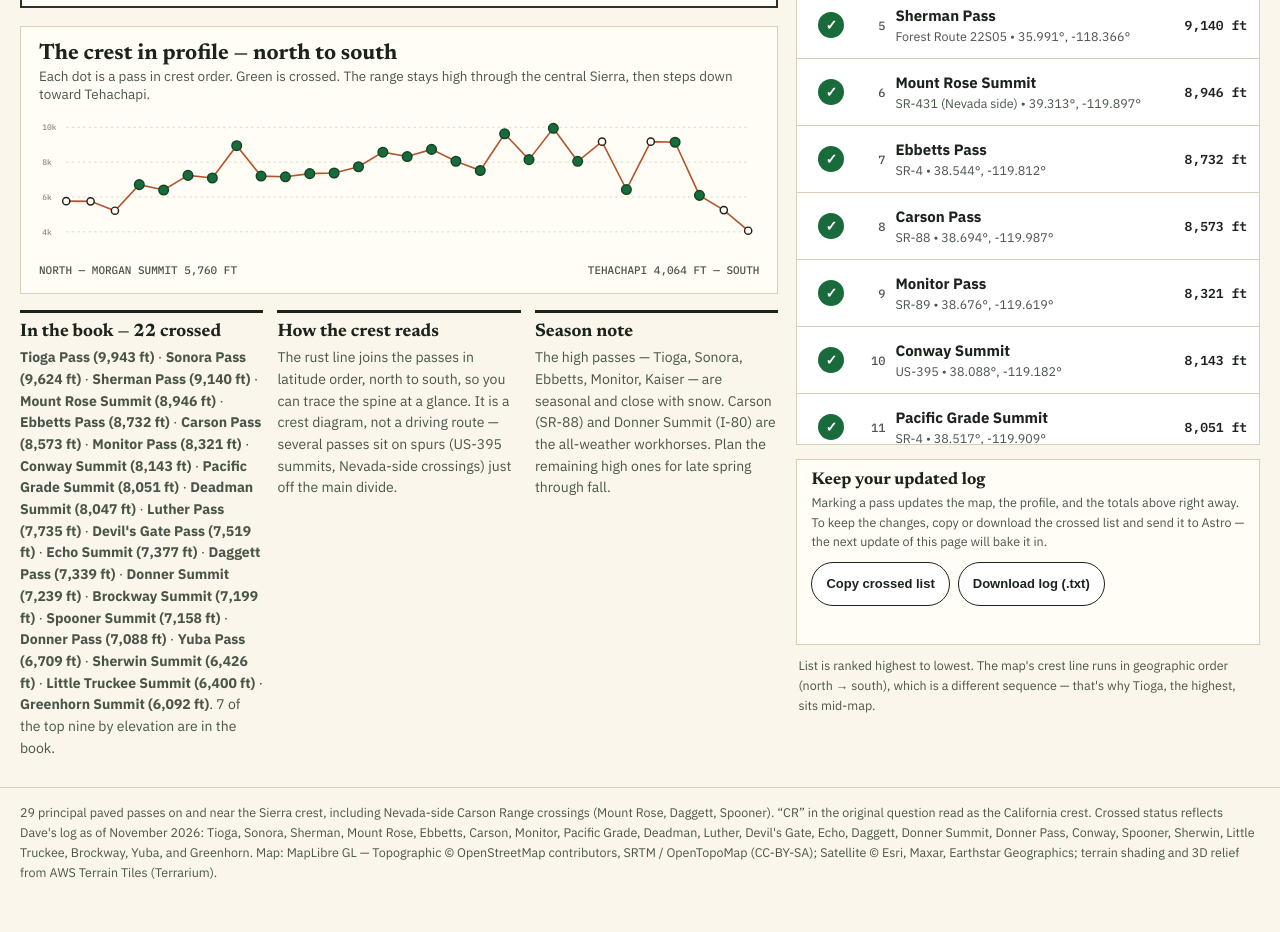
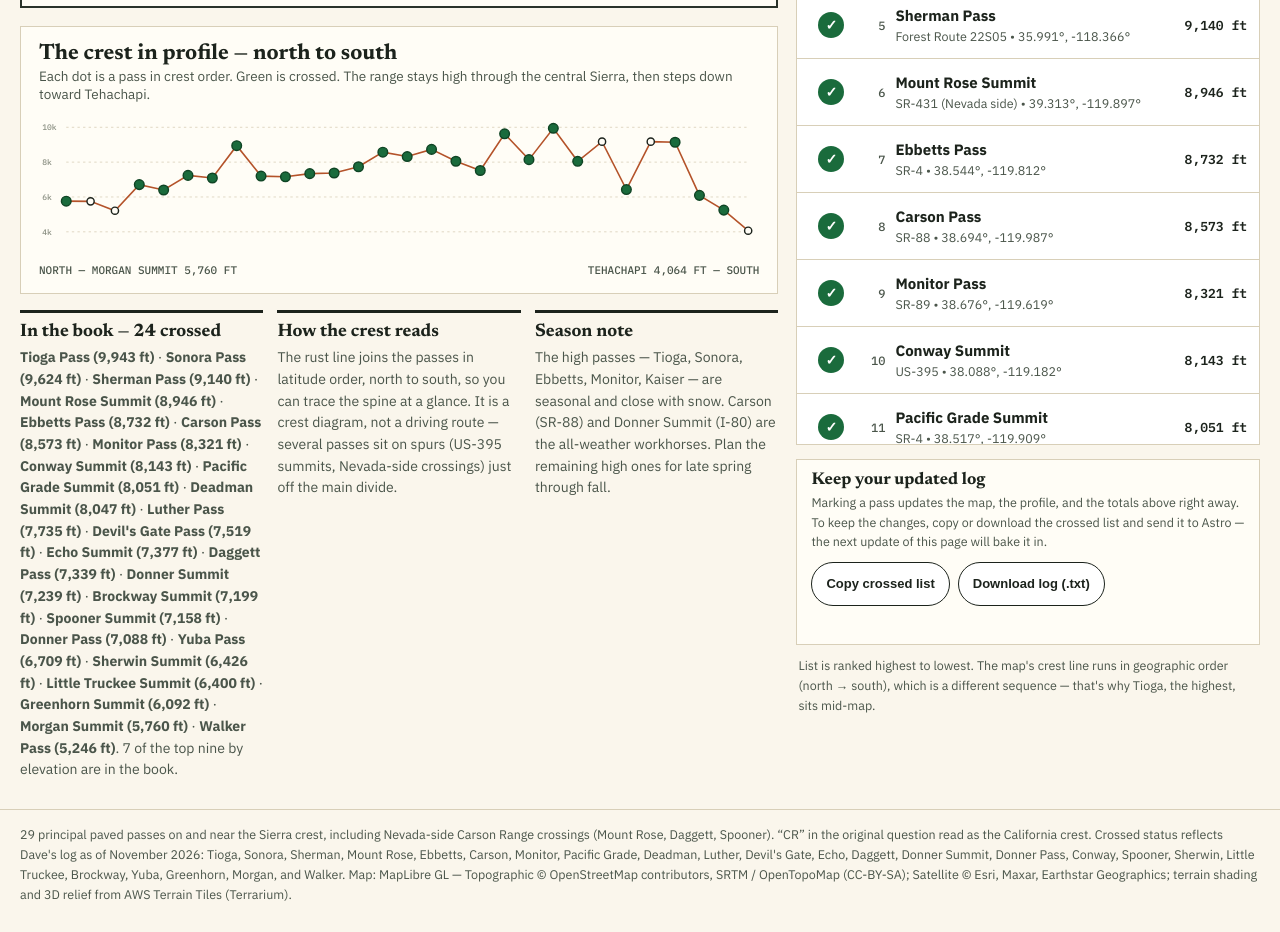
Before and after one commit to davedellaquila/sierra-crest-passes, a plain HTML site: page index.html in a window 1280 px wide. Shown: the part 970-1902 px from the top of the page. Before the commit the page ends 1880 px from the top, so only its background shows below. Drawn offline with nearby package versions, Linux system fonts and the light colour scheme; no server answers; animation ran at ten frames a second.

Commit message:
Log two more crossings: Morgan Summit, Walker Pass (24 of 29)

```diff
--- a/index.html
+++ b/index.html
@@ -127,7 +127,7 @@ footer{max-width:1280px;margin:0 auto;padding:0 20px 28px;color:var(--ink2);font
   <h1>Sierra Crest <em>Passes</em></h1>
   <p class="dek" id="dek">Every paved crossing of the Sierra crest, plotted on the spine of the range — from Fredonyer in the north to Tehachapi in the south. Thirteen are in the logbook. Sixteen remain. This is the attempt to cross them all.</p>
   <div class="stats" aria-label="Progress summary">
-    <div class="stat"><b id="statCrossed">22 of 29</b><span>Crossed</span></div>
+    <div class="stat"><b id="statCrossed">24 of 29</b><span>Crossed</span></div>
     <div class="stat"><b id="statPct">44.8%</b><span>Complete</span></div>
     <div class="stat"><b id="statHighestCrossed">9,943 ft</b><span id="statHighestCrossedLabel">Highest crossed — Tioga</span></div>
     <div class="stat"><b>9,943 ft</b><span>Highest overall — Tioga</span></div>
@@ -165,7 +165,7 @@ footer{max-width:1280px;margin:0 auto;padding:0 20px 28px;color:var(--ink2);font
       </div>
 
       <div class="notes">
-        <div class="note"><h3 id="bookNoteTitle">In the book — 22 crossed</h3><p id="bookNoteText"><strong>Tioga Pass (9,943 ft)</strong> · <strong>Sonora Pass (9,624 ft)</strong> · <strong>Sherman Pass (9,140 ft)</strong> · <strong>Mount Rose Summit (8,946 ft)</strong> · <strong>Ebbetts Pass (8,732 ft)</strong> · <strong>Carson Pass (8,573 ft)</strong> · <strong>Monitor Pass (8,321 ft)</strong> · <strong>Conway Summit (8,143 ft)</strong> · <strong>Pacific Grade Summit (8,051 ft)</strong> · <strong>Deadman Summit (8,047 ft)</strong> · <strong>Luther Pass (7,735 ft)</strong> · <strong>Devil's Gate Pass (7,519 ft)</strong> · <strong>Echo Summit (7,377 ft)</strong> · <strong>Daggett Pass (7,339 ft)</strong> · <strong>Donner Summit (7,239 ft)</strong> · <strong>Brockway Summit (7,199 ft)</strong> · <strong>Spooner Summit (7,158 ft)</strong> · <strong>Donner Pass (7,088 ft)</strong> · <strong>Yuba Pass (6,709 ft)</strong> · <strong>Sherwin Summit (6,426 ft)</strong> · <strong>Little Truckee Summit (6,400 ft)</strong> · <strong>Greenhorn Summit (6,092 ft)</strong>. 7 of the top nine by elevation are in the book.</p></div>
+        <div class="note"><h3 id="bookNoteTitle">In the book — 24 crossed</h3><p id="bookNoteText"><strong>Tioga Pass (9,943 ft)</strong> · <strong>Sonora Pass (9,624 ft)</strong> · <strong>Sherman Pass (9,140 ft)</strong> · <strong>Mount Rose Summit (8,946 ft)</strong> · <strong>Ebbetts Pass (8,732 ft)</strong> · <strong>Carson Pass (8,573 ft)</strong> · <strong>Monitor Pass (8,321 ft)</strong> · <strong>Conway Summit (8,143 ft)</strong> · <strong>Pacific Grade Summit (8,051 ft)</strong> · <strong>Deadman Summit (8,047 ft)</strong> · <strong>Luther Pass (7,735 ft)</strong> · <strong>Devil's Gate Pass (7,519 ft)</strong> · <strong>Echo Summit (7,377 ft)</strong> · <strong>Daggett Pass (7,339 ft)</strong> · <strong>Donner Summit (7,239 ft)</strong> · <strong>Brockway Summit (7,199 ft)</strong> · <strong>Spooner Summit (7,158 ft)</strong> · <strong>Donner Pass (7,088 ft)</strong> · <strong>Yuba Pass (6,709 ft)</strong> · <strong>Sherwin Summit (6,426 ft)</strong> · <strong>Little Truckee Summit (6,400 ft)</strong> · <strong>Greenhorn Summit (6,092 ft)</strong> · <strong>Morgan Summit (5,760 ft)</strong> · <strong>Walker Pass (5,246 ft)</strong>. 7 of the top nine by elevation are in the book.</p></div>
         <div class="note"><h3>How the crest reads</h3><p>The rust line joins the passes in latitude order, north to south, so you can trace the spine at a glance. It is a crest diagram, not a driving route — several passes sit on spurs (US-395 summits, Nevada-side crossings) just off the main divide.</p></div>
         <div class="note"><h3>Season note</h3><p>The high passes — Tioga, Sonora, Ebbetts, Monitor, Kaiser — are seasonal and close with snow. Carson (SR-88) and Donner Summit (I-80) are the all-weather workhorses. Plan the remaining high ones for late spring through fall.</p></div>
       </div>
@@ -196,7 +196,7 @@ footer{max-width:1280px;margin:0 auto;padding:0 20px 28px;color:var(--ink2);font
   </div>
 </div>
 
-<footer>29 principal paved passes on and near the Sierra crest, including Nevada-side Carson Range crossings (Mount Rose, Daggett, Spooner). “CR” in the original question read as the California crest. Crossed status reflects Dave's log as of November 2026: Tioga, Sonora, Sherman, Mount Rose, Ebbetts, Carson, Monitor, Pacific Grade, Deadman, Luther, Devil's Gate, Echo, Daggett, Donner Summit, Donner Pass, Conway, Spooner, Sherwin, Little Truckee, Brockway, Yuba, and Greenhorn. Map: MapLibre GL — Topographic © OpenStreetMap contributors, SRTM / OpenTopoMap (CC-BY-SA); Satellite © Esri, Maxar, Earthstar Geographics; terrain shading and 3D relief from AWS Terrain Tiles (Terrarium).</footer>
+<footer>29 principal paved passes on and near the Sierra crest, including Nevada-side Carson Range crossings (Mount Rose, Daggett, Spooner). “CR” in the original question read as the California crest. Crossed status reflects Dave's log as of November 2026: Tioga, Sonora, Sherman, Mount Rose, Ebbetts, Carson, Monitor, Pacific Grade, Deadman, Luther, Devil's Gate, Echo, Daggett, Donner Summit, Donner Pass, Conway, Spooner, Sherwin, Little Truckee, Brockway, Yuba, Greenhorn, Morgan, and Walker. Map: MapLibre GL — Topographic © OpenStreetMap contributors, SRTM / OpenTopoMap (CC-BY-SA); Satellite © Esri, Maxar, Earthstar Geographics; terrain shading and 3D relief from AWS Terrain Tiles (Terrarium).</footer>
 
 <script src="https://unpkg.com/maplibre-gl@4.7.1/dist/maplibre-gl.js"></script>
 <script>
@@ -225,9 +225,9 @@ var PASSES=[
 {name:"Sherwin Summit",elev:6426,lat:37.51444,lon:-118.62778,road:"US-395",crossed:true},
 {name:"Little Truckee Summit",elev:6400,lat:39.50500,lon:-120.28194,road:"SR-89",crossed:true},
 {name:"Greenhorn Summit",elev:6092,lat:35.73833,lon:-118.55722,road:"SR-155",crossed:true},
-{name:"Morgan Summit",elev:5760,lat:40.36389,lon:-121.53528,road:"SR-89/36",crossed:false},
+{name:"Morgan Summit",elev:5760,lat:40.36389,lon:-121.53528,road:"SR-89/36",crossed:true},
 {name:"Fredonyer Pass",elev:5748,lat:40.35972,lon:-120.86750,road:"SR-36",crossed:false},
-{name:"Walker Pass",elev:5246,lat:35.66306,lon:-118.02694,road:"SR-178",crossed:false},
+{name:"Walker Pass",elev:5246,lat:35.66306,lon:-118.02694,road:"SR-178",crossed:true},
 {name:"Beckwourth Pass",elev:5212,lat:39.79167,lon:-120.10778,road:"SR-70",crossed:false},
 {name:"Tehachapi Summit",elev:4064,lat:35.10222,lon:-118.28278,road:"SR-58",crossed:false}
 ];
```
